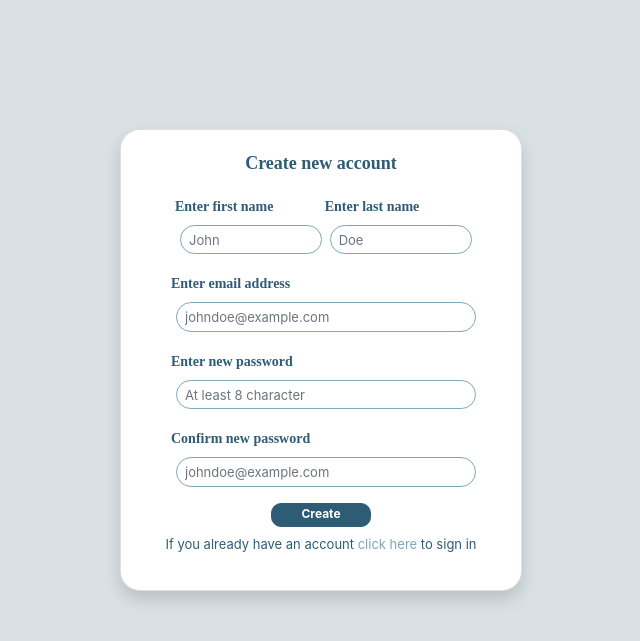
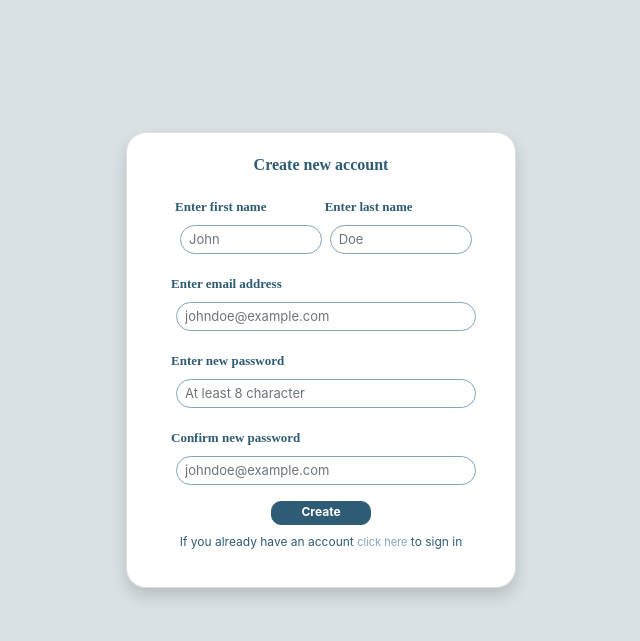
Before and after one commit to g90tony/pitch-perfect, a Flask app: page /register in a window 1280 px wide. Shown: the part 56-697 px from the top of the page, without its empty margins (319-959 px from the left). Run offline with Flask 2, Linux system fonts and the light colour scheme; parts of the project's set-up code (start-up, migrations or seed data) failed here and were passed over; some libraries are stand-ins or nearby versions.

Commit message:
reduced font-sizes

```diff
--- a/app/static/stylesheets/typography.css
+++ b/app/static/stylesheets/typography.css
@@ -1,36 +1,36 @@
 .custom-bold-title {
-  font-size: 18px;
+  font-size: 16px;
   font-weight: 800;
   color: #2f5c75;
   font-family: "Century Gothic";
 }
 
 .custom-bold-subtitle {
-  font-size: 16px;
+  font-size: 14px;
   font-weight: 700;
   color: #80a6ba;
   font-family: "Century Gothic";
 }
 
 .custom-body {
-  font-size: 14px;
+  font-size: 13px;
   color: #111111;
   font-family: "Nunito";
 }
 .custom-bold-body {
-  font-size: 14px;
+  font-size: 13px;
   color: #2f5c75;
   font-weight: 700;
   font-family: "Nunito";
 }
 
 .custom-light-body {
-  font-size: 13px;
+  font-size: 12px;
   color: #2f5c75;
 }
 
 .intext-link {
-  font-size: 13px;
+  font-size: 11px;
   color: #80a6ba;
   text-decoration: none;
 }
```
